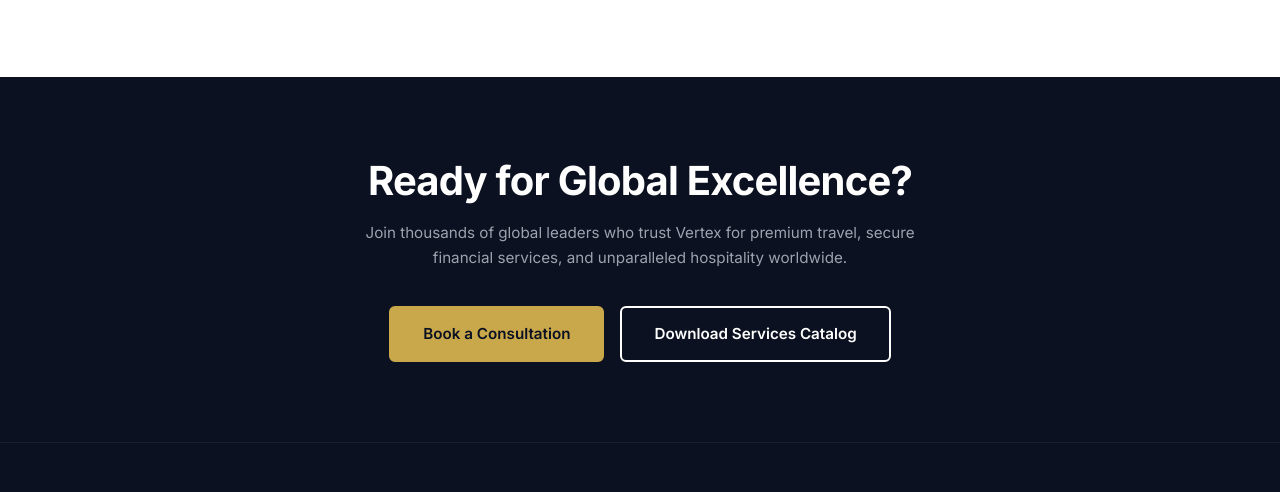
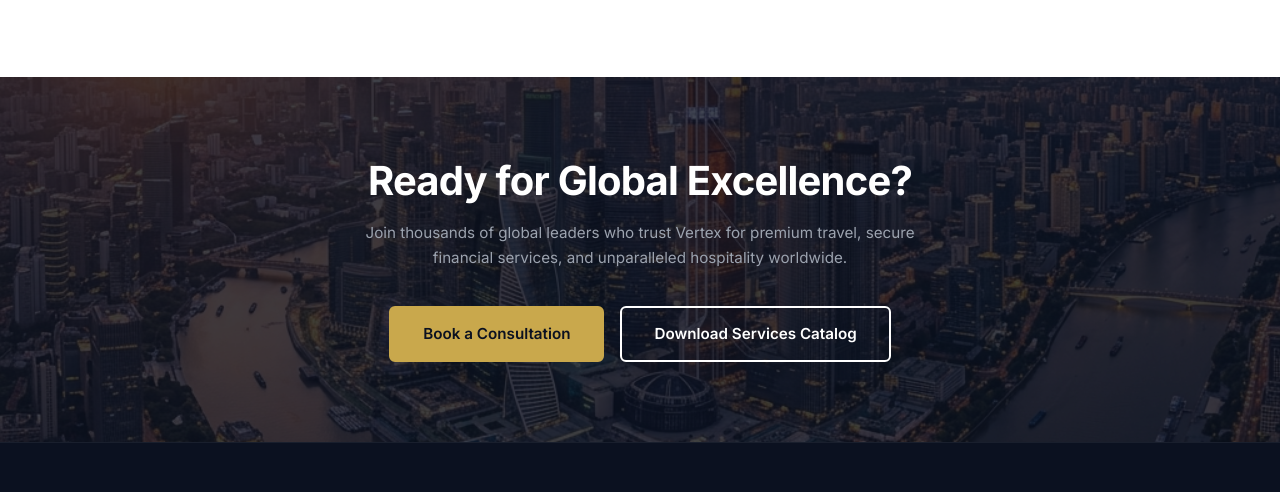
Before and after one commit to isrosiva00005-max/Vertex, a website: page public/index.html in a window 1280 px wide. Shown: the part 2556-3048 px from the top of the page. Drawn offline with Linux system fonts and the light colour scheme.

Commit message:
Design: add cityscape background image to all cta-section elements

```diff
--- a/public/css/styles.css
+++ b/public/css/styles.css
@@ -994,10 +994,28 @@
    CTA SECTION
    ══════════════════════════════════════════════════════════ */
 .cta-section {
+  position: relative;
   padding: 80px 0;
   background: var(--dark-900);
+  background-image: url('../images/hero-cityscape.png');
+  background-size: cover;
+  background-position: center;
   text-align: center;
   color: var(--white);
+  overflow: hidden;
+}
+
+.cta-section::before {
+  content: '';
+  position: absolute;
+  inset: 0;
+  background: rgba(11, 17, 32, 0.78);
+  z-index: 0;
+}
+
+.cta-section .container {
+  position: relative;
+  z-index: 1;
 }
 
 .cta-section h2 {
```
